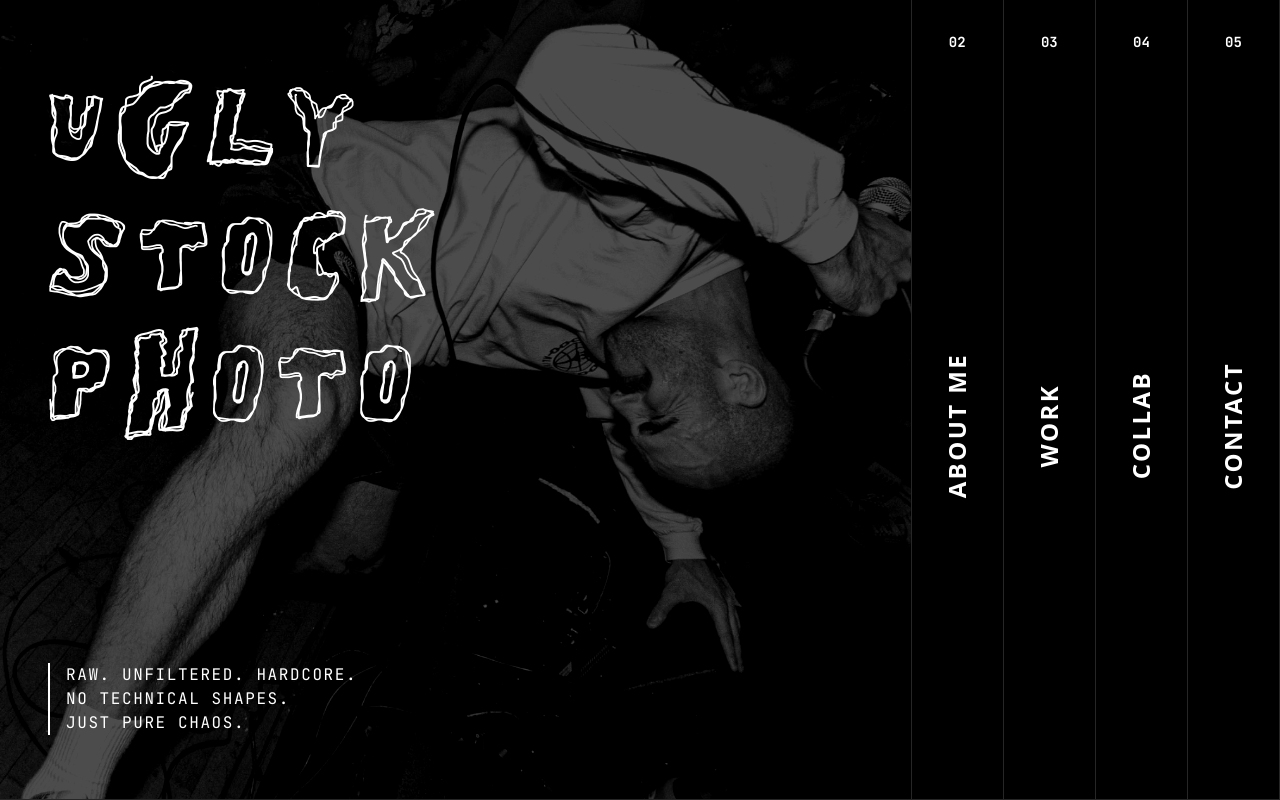
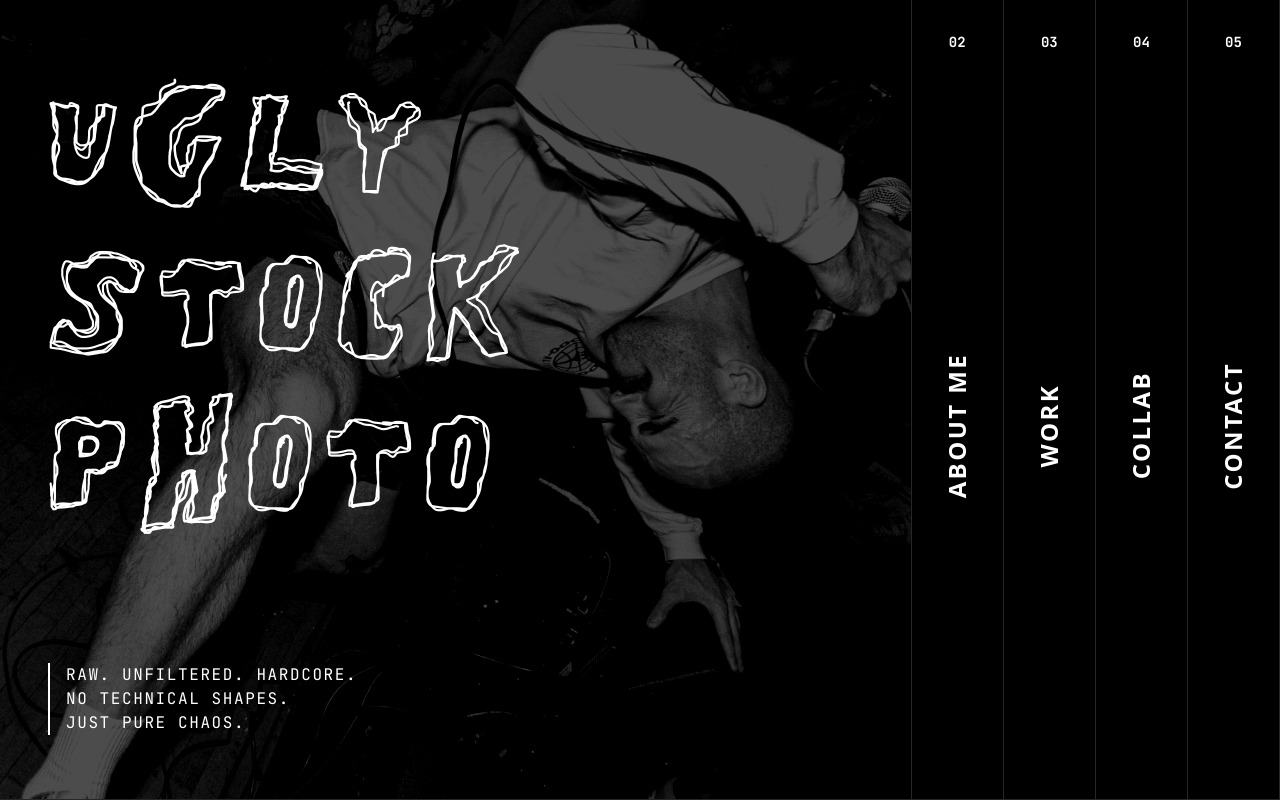
Before and after one commit to plowigus/ugly-stock-photo, a Next.js app: page / in a window 1280 px wide. Built offline with nearby package versions, Linux system fonts and the light colour scheme.

Commit message:
font big

```diff
--- a/app/components/SectionHome.tsx
+++ b/app/components/SectionHome.tsx
@@ -54,8 +54,8 @@ export function SectionHome() {
                         className="text-6xl sm:text-8xl leading-none tracking-tighter"
                         style={{
                             fontFamily: "'ToughHorror', sans-serif",
-                            fontSize: 'clamp(3.75rem, 10vw, 160px)',
-                            letterSpacing: 'clamp(0px, 1vw, 12px)',
+                            fontSize: 'clamp(5.5rem, 15vw, 160px)',
+                            letterSpacing: 'clamp(0px, 1.5vw, 12px)',
                         }}
                     >
                         UGLY
```
